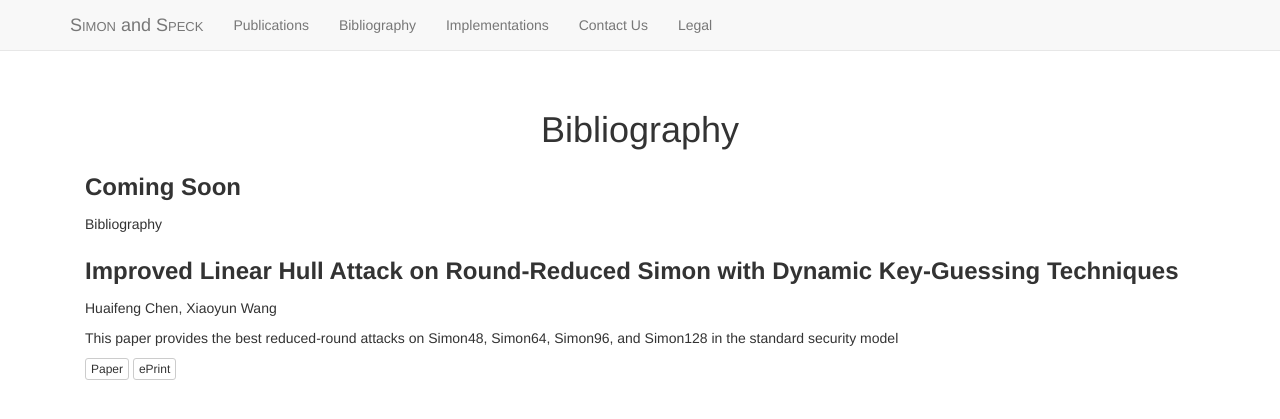
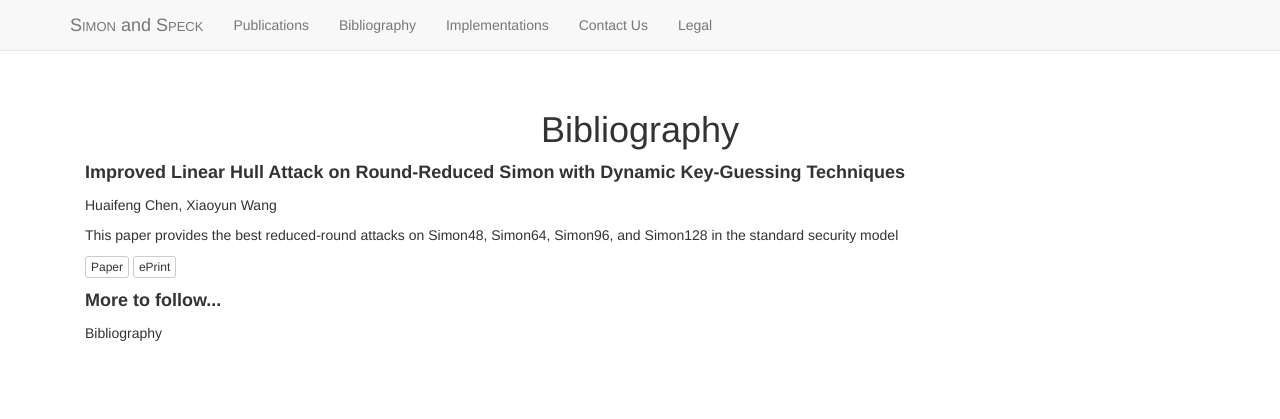
Before and after one commit to nsacyber/simon-speck, a Jekyll site: the page built from bibliography/index.html, in a window 1280 px wide. Shown: the top 419 px of the page. Built offline with Jekyll 4.4.1, drawn with Linux system fonts in a browser that asks for light colours; nearby versions of some CDN libraries.

Commit message:
Bib font changes and bib.yml data edits

```diff
--- a/_data/bibs.yml
+++ b/_data/bibs.yml
@@ -1,11 +1,3 @@
-- title: "Coming Soon"
-  description: Bibliography
-  url:
-  alt_url:
-  alt_description:
-  slide_url:
-  alt_eprint:
-
 - title: "Improved Linear Hull Attack on Round-Reduced Simon with Dynamic Key-Guessing Techniques"
   authors: Huaifeng Chen, Xiaoyun Wang
   description: This paper provides the best reduced-round attacks on Simon48, Simon64, Simon96, and Simon128 in the standard security model
@@ -14,3 +6,11 @@
   alt_description:
   slide_url:
   alt_eprint: https://eprint.iacr.org/2015/666
+
+- title: "More to follow..."
+  description: Bibliography
+  url:
+  alt_url:
+  alt_description:
+  slide_url:
+  alt_eprint:
--- a/bibliography/index.html
+++ b/bibliography/index.html
@@ -32,7 +32,7 @@ title: Bibliography
   {% endif %}
   {% endcapture %}
 
-  <h3><dt>{{ mod_title }}</dt></h2>
+  <h4><dt>{{ mod_title }}</dt></h4>
   <dd>
   <p>{{ pub.authors }}</p>
   <p>{{ pub.description }}</p>
```
